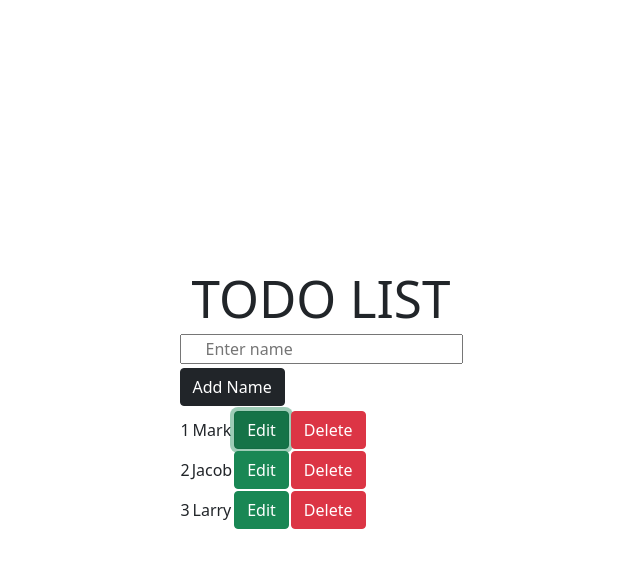
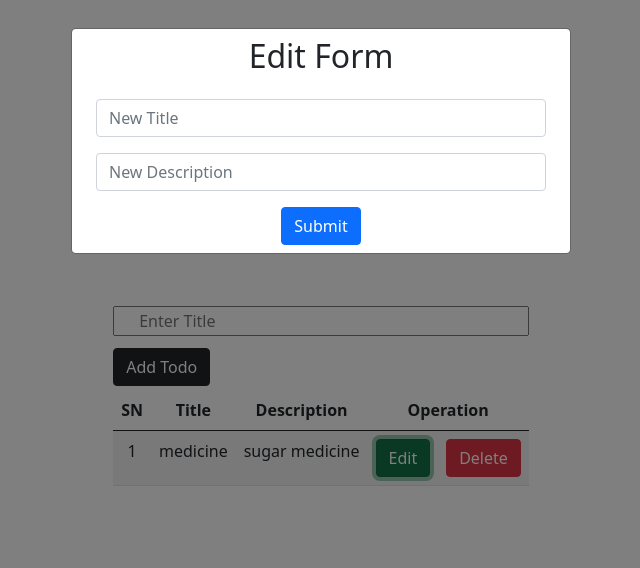
Before and after one commit to Mukesh-Bartaula/todo, a React (Vite) app: page / in a window 1280 px wide. Both pictures are taken after a click on the button "Edit". Shown: the top 568 px of the page, without its empty margins (319-959 px from the left). Built offline with nearby package versions, Linux system fonts and the light colour scheme.

Commit message:
render todo form and todo list

```diff
--- a/src/App.jsx
+++ b/src/App.jsx
@@ -1,16 +1,13 @@
-import { useState } from 'react'
-import reactLogo from './assets/react.svg'
-import viteLogo from '/vite.svg'
 import './App.css'
-import Todo_table  from './component/index.jsx'
+import TodoForm from './component/TodoForm';
+import TodoList from './component/TodoList';
 
 function App() {
-
   return (
     <>
-      <Todo_table />
+      <TodoForm />
+      <TodoList />
     </>
   )
 }
-
 export default App;
--- /dev/null
+++ b/src/component/TodoForm.jsx
@@ -0,0 +1,15 @@
+function TodoForm() {
+    return (
+        <>
+            <form>
+                <input className="input px-4 my-2 w-100" type="text" placeholder="Enter Title" />
+                <br />
+
+                <div className="text-start">
+                    <button type="button" className="btn btn-dark my-1" >Add Todo</button>
+                </div>
+            </form>
+        </>
+    )
+}
+export default TodoForm;
--- /dev/null
+++ b/src/component/TodoList.jsx
@@ -0,0 +1,51 @@
+function TodoList() {
+    return (
+        <>
+            <table className=" table table-striped w-100">
+                <thead>
+                    <tr>
+                        <th>SN</th>
+                        <th>Title</th>
+                        <th>Description</th>
+                        <th colSpan="2">Operation</th>
+                    </tr>
+                </thead>
+                <tbody>
+                    <tr className="my-2 ">
+                        <td>1</td>
+                        <td>medicine</td>
+                        <td>sugar medicine</td>
+                        <td>
+                            <button type="button py-3" className="btn btn-success" data-bs-target="#editForm" data-bs-toggle="modal">Edit</button>
+                            <div className="modal" id="editForm">
+                                <div className="modal-dialog " >
+                                    <div className="modal-content p-2">
+                                        <div className="title">
+                                            <h2>
+                                                Edit Form
+                                            </h2>
+                                        </div>
+                                        <form>
+                                            <div className="m-3">
+                                                <input type="text" className="form-control" placeholder="New Title" />
+
+                                            </div>
+                                            <div className="m-3">
+                                                <input type="text" className="form-control" id="" placeholder="New Description" />
+                                            </div>
+
+                                            <button type="submit" className="btn btn-primary">Submit</button>
+                                        </form>
+                                    </div>
+                                </div>
+
+                            </div>
+                        </td>
+                        <td><button type="button" className="btn btn-danger">Delete</button></td>
+                    </tr>
+                </tbody>
+            </table>
+        </>
+    )
+}
+export default TodoList;
--- a/src/component/index.jsx
+++ b/src/component/index.jsx
@@ -1,36 +1,17 @@
-function Todo_table() {
+import React from 'react';
+import { TodoForm } from './TodoForm';
+import { TodoList } from './TodoList';
+function TodoTable() {
+
     return (
+        <>
+            <div className="container" >
+                <TodoForm />
+                <TodoList />
 
-        <>
-            <h1>TODO LIST</h1>
-            <input className="input px-4" type="text" placeholder="Enter name" />
-            <br />
-            <div className="text-start">
-                <button type="button" className="btn btn-dark my-1">Add Name</button>
-            </div>
-            <table classNameName="table">
-
-                <tr className="my-1">
-                    <td>1</td>
-                    <td>Mark</td>
-                    <td><button type="button" className="btn btn-success">Edit</button></td>
-                    <td><button type="button" className="btn btn-danger">Delete</button></td>
-                </tr>
-                <tr className="my-1">
-                    <td>2</td>
-                    <td>Jacob</td>
-                    <td><button type="button" className="btn btn-success">Edit</button></td>
-                    <td><button type="button" className="btn btn-danger">Delete</button></td>
-                </tr>
-                <tr className="my-1">
-                    <td>3</td>
-                    <td>Larry</td>
-                    <td><button type="button" className="btn btn-success">Edit</button></td>
-                    <td><button type="button" className="btn btn-danger">Delete</button></td>
-                </tr>
-            </table>
+            </div >
         </>
     )
 }
 
-export default Todo_table;
+export default TodoTable;
```
